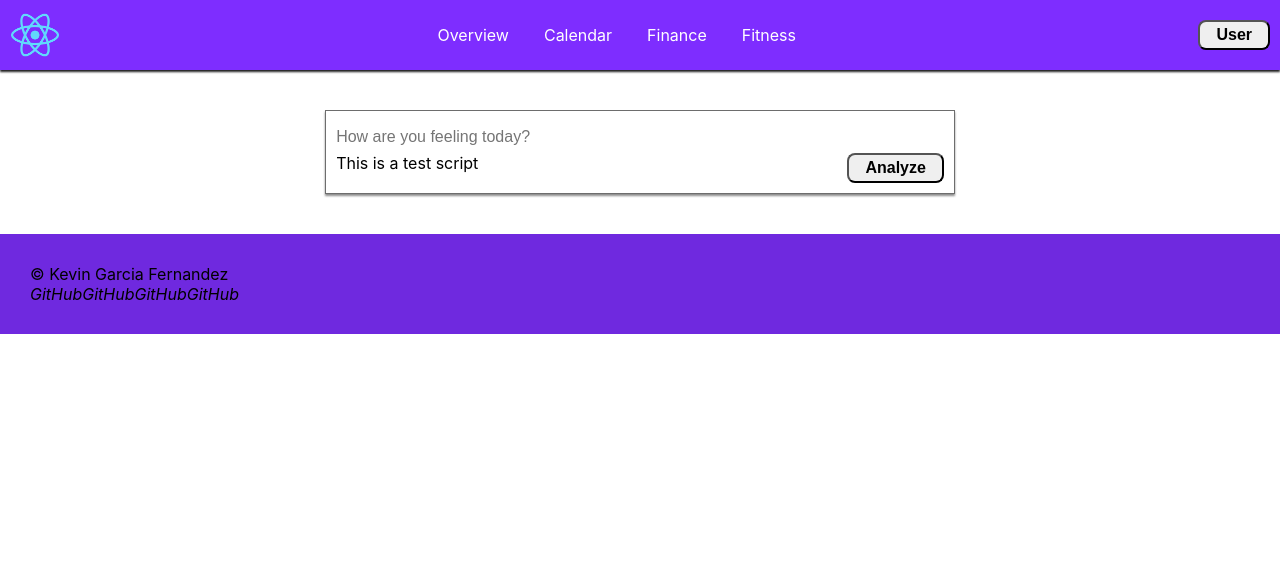
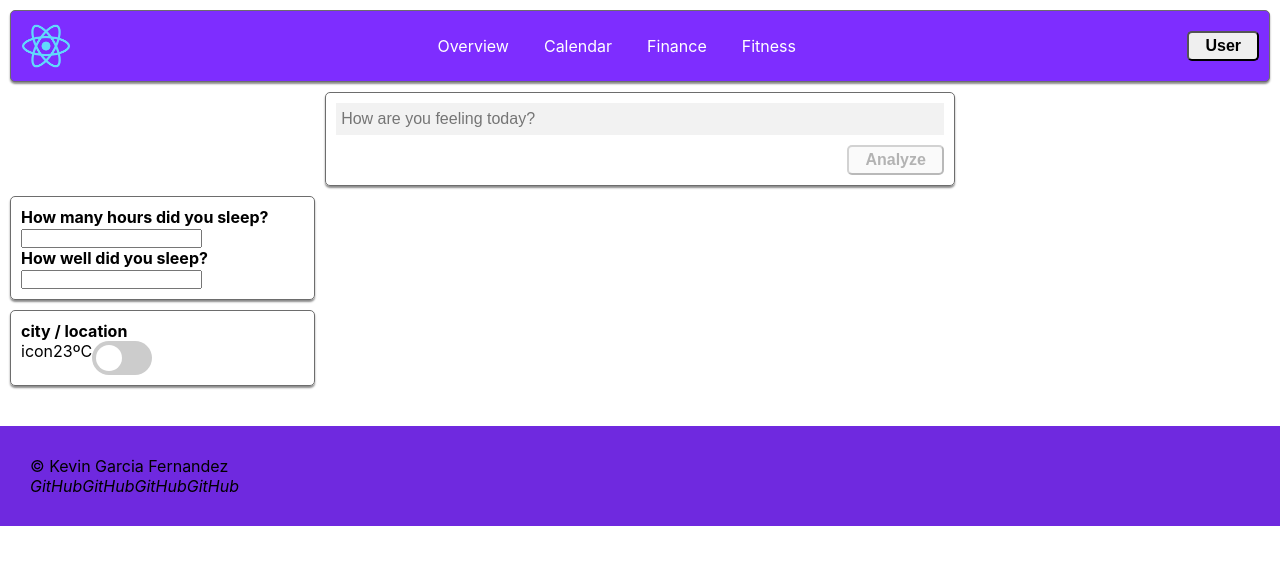
Before and after one commit to optimistic-updt/react-dashboard, a React (Create React App) app: page / in a window 1280 px wide. Shown: the top 564 px of the page. Built offline with nearby package versions, Linux system fonts and the light colour scheme.

Commit message:
sentiment & compliment api done

```diff
--- a/package.json
+++ b/package.json
@@ -6,6 +6,7 @@
     "@testing-library/jest-dom": "^4.2.4",
     "@testing-library/react": "^9.5.0",
     "@testing-library/user-event": "^7.2.1",
+    "axios": "^0.19.2",
     "normalize.css": "^8.0.1",
     "react": "^16.13.1",
     "react-dom": "^16.13.1",
--- a/src/App.css
+++ b/src/App.css
@@ -26,7 +26,7 @@ button {
   font-size: 100%;
   padding: 4px 16px;
   font-weight: bold;
-  border-radius: 8px;
+  border-radius: 5px;
   cursor: pointer;
   transition: all 0.3s ease;
 }
@@ -59,6 +59,7 @@ button:hover {
   margin: 0 auto;
 }
 
+.nav a,
 .nav a {
   margin-right: 30px;
   transition: all 0.3s ease;
@@ -72,11 +73,16 @@ button:hover {
 }
 
 /* ------------ Feeling --------------------- */
-.section--feeling {
+.section {
   border: 1px solid rgb(109, 109, 109);
   padding: 10px;
+  box-shadow: 0 2px 2px #8c8c8c;
+  border-radius: 5px;
+  margin: 10px;
+}
+
+.section--feeling {
   margin: 0 auto;
-  box-shadow: 0 2px 2px #8c8c8c;
 }
 
 .section--feeling::after{
@@ -91,6 +97,13 @@ button:hover {
   font-size: 100%;
   width: 100%;
   border: none;
+  margin-bottom: 10px;
+  background-color: #f2f2f2;
+  padding-left: 5px;
+}
+
+.section--feeling output {
+  width: 100%;
 }
 
 .section--feeling button {
@@ -98,10 +111,70 @@ button:hover {
 }
 
 
+/* ------------ weather --------------------- */
+
+
+
+/* --- toggle switch --- */
+
+.section--weather .switch {
+  position: relative;
+  display: inline-block;
+  width: 60px;
+  height: 34px;
+}
+
+.section--weather .switch input {
+  opacity: 0;
+  width: 0;
+  height: 0;
+}
+
+.section--weather .switch .slider {
+  position: absolute;
+  cursor: pointer;
+  top: 0;
+  left: 0;
+  right: 0;
+  bottom: 0;
+  background-color: #ccc;
+  -webkit-transition: .4s;
+  transition: .4s;
+  border-radius: 34px;
+}
+
+
+.section--weather .switch .slider::before {
+  position: absolute;
+  content: "";
+  height: 26px;
+  width: 26px;
+  left: 4px;
+  bottom: 4px;
+  background-color: #fff;
+  -webkit-transition: .4s;
+  transition: .4s;
+  border-radius: 50%;
+}
+
+.section--weather input:checked + .slider {
+  background-color: #2196f3;
+}
+
+.section--weather input:focus + .slider {
+  box-shadow: 0 0 1px #2196f3;
+}
+
+.section--weather input:focus + .slider::before {
+  -webkit-transform: translateX(26px);
+  -ms-transform: translateX(26px);
+  transform: translateX(26px);
+}
 
 
 
 
+/* ------------ Footer --------------------- */
 
 .main-footer {
   background-color: rgb(111, 41, 223);
--- a/src/App.js
+++ b/src/App.js
@@ -1,9 +1,87 @@
 import React from 'react';
 import './grid.css';
 import './App.css';
+import axios from 'axios';
 
 
-function App() {
+class App extends React.Component {
+
+  state = {
+    content: "",
+    output: ""
+  }
+
+  handleChange = (e) => {
+    this.setState({
+      content: e.target.value
+    })
+  }
+
+
+  fetchSentiment = (e) => {
+    e.preventDefault()
+
+    let apiRequest = {
+      method: 'post',
+      url: 'https://sentim-api.herokuapp.com/api/v1/',
+      headers: {
+        'Accept': "application/json",
+        "Content-Type": "application/json"
+      },
+      data: {
+        "text": this.state.content
+      },
+    }
+
+    axios(apiRequest)
+      .then(res => {
+        let { type } = res.data.result
+
+        if (type === "positive") {
+          this.setState({
+            output: "Awesome, I'm glad to hear!"
+          })
+        } else {
+          // fetch a compliment and render it
+          axios('https://complimentr.com/api')
+            .then(res => {
+              let { compliment } = res.data
+
+              this.setState({
+                output: compliment
+              })
+          })
+          .catch(err => console.log(err))
+        }
+      })
+      .catch(err => console.log(err))
+  }
+
+
+
+  getLocation = () => {
+
+    function extractLocation(position) {
+      let { latitude , longitude } = position.coords
+      console.log(`lat ${latitude} & long ${longitude}`);
+    }
+
+    function locNotSupported() {
+      console.log("Unable to retrieve location information");
+    }
+
+
+    if (navigator.geolocation) {
+      console.log("Finding you in the world...");
+      navigator.geolocation.getCurrentPosition(extractLocation, locNotSupported);
+    } else {
+      console.log("location not supported by browser");
+    }
+  }
+
+
+  render(){
+
     return (
       <div className="App">
         <header className="main-header section group">
@@ -20,15 +98,35 @@ function App() {
 
         <main>
           <section className="section section--feeling span_2_of_4">
-          <input type="text" placeholder="How are you feeling today?"/>
-          <output>This is a test script</output>
-          <button className="button button-analyse">Analyze</button>
+            <form action="">
+              <input type="text" placeholder="How are you feeling today?" onChange={this.handleChange}/>
+              <output>{this.state.output}</output>
+              <button onClick={this.fetchSentiment} className="button button-analyse" disabled={this.state.content.length === 0}>Analyze</button>
+            </form>
           </section>
 
-        <section className="section section--calendar"></section>
-        <section className="section--weather"></section>
+          <section className="section section--sleeptracker span_1_of_4">
+            <h4>How many hours did you sleep?</h4>
+            <input type="number"/>
+            <h4>How well did you sleep?</h4>
+            <input type="text"/>
+          </section>
+
+
+          <section onLoad={this.getLocation} className="section section--weather span_1_of_4">
+            <h4>city / location </h4>
+            <span>icon</span>
+            <span>23ºC</span>
+            <label className="switch">
+              <input type="checkbox" name="" id="" />
+              <span className="slider"></span>
+            </label>
+          </section>
+
+
+
+          <section className="section--calendar"></section>
           <section className="section--news"></section>
-        <section className="section--sleeptracker"></section>
           <section className="section--todo"></section>
           <section></section>
         </main>
@@ -44,5 +142,6 @@ function App() {
       </div>
     );
   }
+}
 
 export default App;
--- a/src/grid.css
+++ b/src/grid.css
@@ -1,9 +1,9 @@
-/*  SECTIONS  */
+ /* SECTIONS
 .section {
 	clear: both;
 	padding: 0px;
 	margin: 0px;
-}
+} */
 
 /*  COLUMN SETUP  */
 .col {
```
Also changed, not shown: 1 other file (tests, documents, lock files or other folders). Lines whose indentation alone changed are shown as unchanged.
